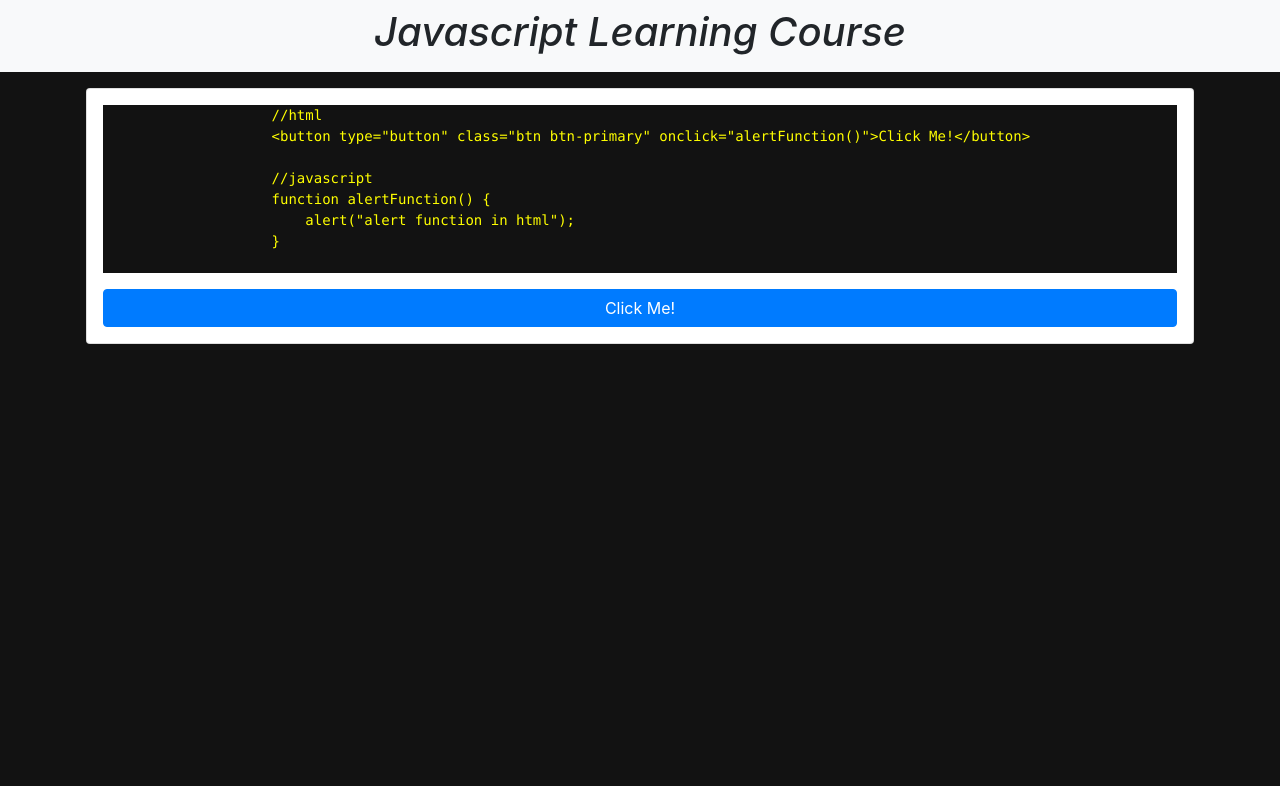
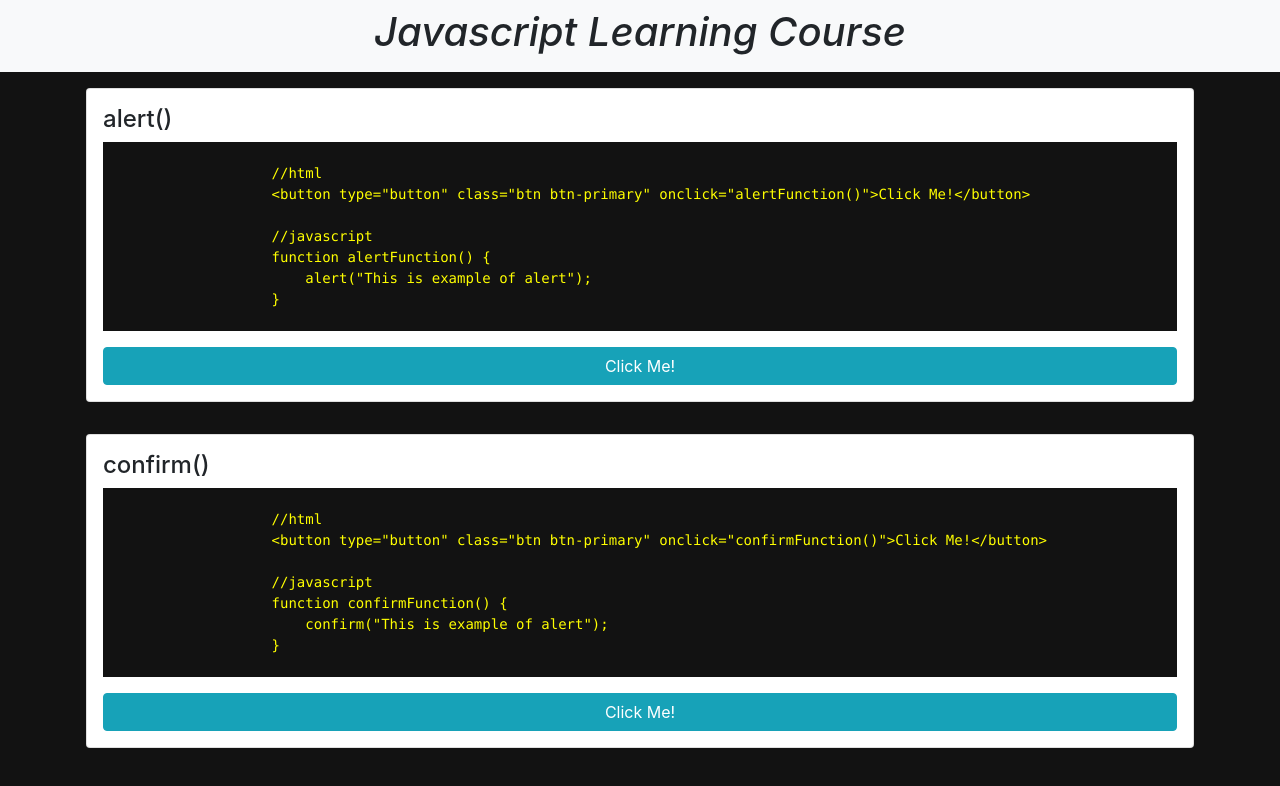
Before and after one commit to zunnurs01/javascript_project, a plain HTML site: page index.html in a window 1280 px wide. Drawn offline with nearby package versions, Linux system fonts and the light colour scheme.

Commit message:
add confirm function

```diff
--- a/index.html
+++ b/index.html
@@ -4,10 +4,10 @@
 <head>
     <meta charset="UTF-8">
     <meta name="viewport" content="width=device-width, initial-scale=1.0">
-    <title>Document</title>
+    <title>Javascript</title>
     <link rel="stylesheet" href="https://stackpath.bootstrapcdn.com/bootstrap/4.1.3/css/bootstrap.min.css"
         integrity="sha384-MCw98/SFnGE8fJT3GXwEOngsV7Zt27NXFoaoApmYm81iuXoPkFOJwJ8ERdknLPMO" crossorigin="anonymous">
-    <link rel="stylesheet" href="css/style.css"
+    <link rel="stylesheet" href="css/style.css">
 </head>
 
 <body>
@@ -16,20 +16,35 @@
     </nav>
     <div class="container p-3">
         <div class="card p-3">
-                <pre class="code">
+            <h4>alert()</h4>
+            <pre class="code"><code>
                     //html
                     &ltbutton type="button" class="btn btn-primary" onclick="alertFunction()"&gtClick Me!&lt/button&gt;
 
                     //javascript
-                    <code>function alertFunction() {
-                        alert("alert function in html");
+                    function alertFunction() {
+                        alert("This is example of alert");
                     } </code>
                 </pre>
-                <button type="button" class="btn btn-primary" onclick="alertFunction()">Click Me!</button>
-
+            <button type="button" class="btn btn-info" onclick="alertFunction()">Click Me!</button>
         </div>
     </div>
-    <br>
+
+    <div class="container p-3">
+        <div class="card p-3">
+            <h4>confirm()</h4>
+            <pre class="code"><code>
+                    //html
+                    &ltbutton type="button" class="btn btn-primary" onclick="confirmFunction()"&gtClick Me!&lt/button&gt;
+
+                    //javascript
+                    function confirmFunction() {
+                        confirm("This is example of alert");
+                    } </code>
+                </pre>
+            <button type="button" class="btn btn-info" onclick="confirmFunction()">Click Me!</button>
+        </div>
+    </div>
 
     <script src="js/learning.js" type="text/javascript"></script>
     <script src="https://code.jquery.com/jquery-3.3.1.slim.min.js"
--- a/js/learning.js
+++ b/js/learning.js
@@ -3,20 +3,16 @@
 
 //alert() in html
 function alertFunction() {
-    alert("alert function in html");
+    alert("This is example of alert");
 }
-
-//alert() in javascript
-document.getElementById("alertfunction").addEventListener("click", alertFunction2);
-
-function alertFunction2() {
-  document.getElementById("alertfunction").innerHTML = alert("alert function in html");
-}
-
 
 
 //confirm()
 /* confirm("Hello World?"); */
+function confirmFunction() {
+    confirm("This is example of confirm");
+}
+
 
 //alert() + confirm()
 /* var confirm = confirm("Confirm?");
```
